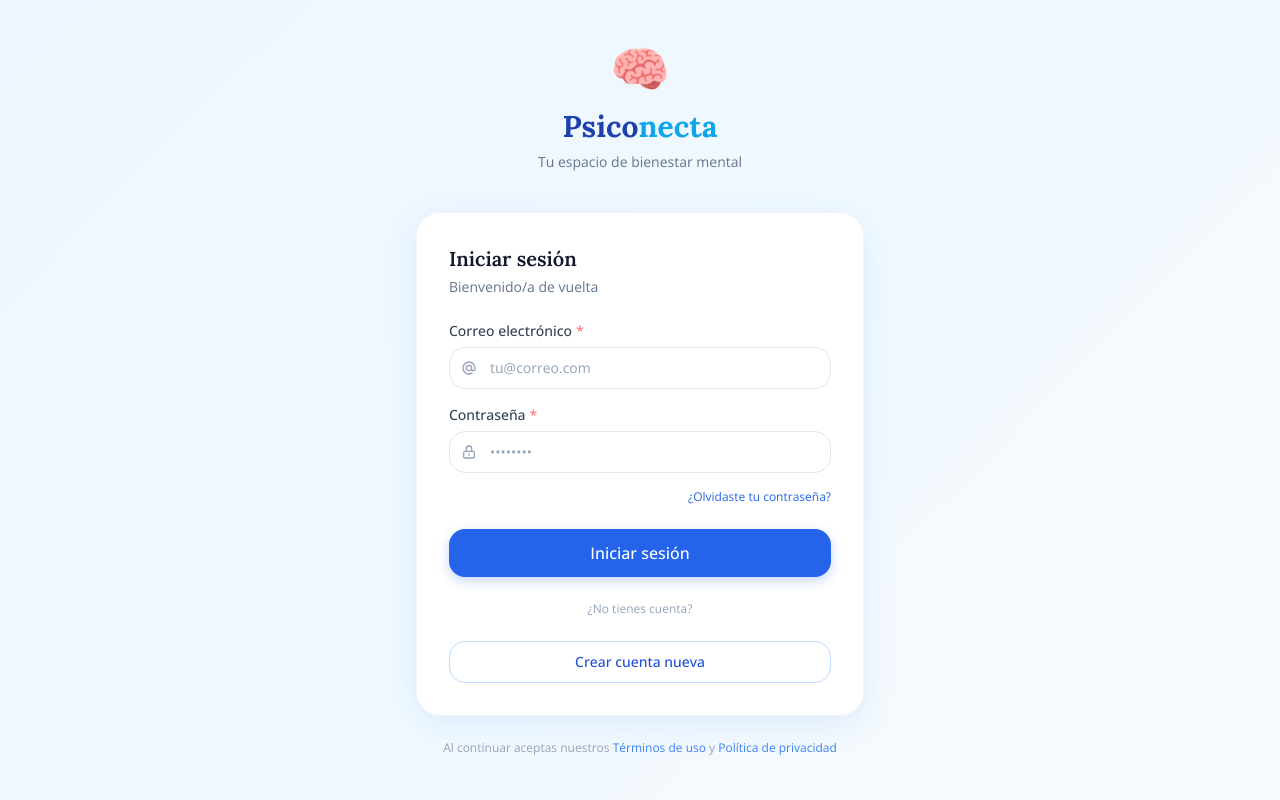
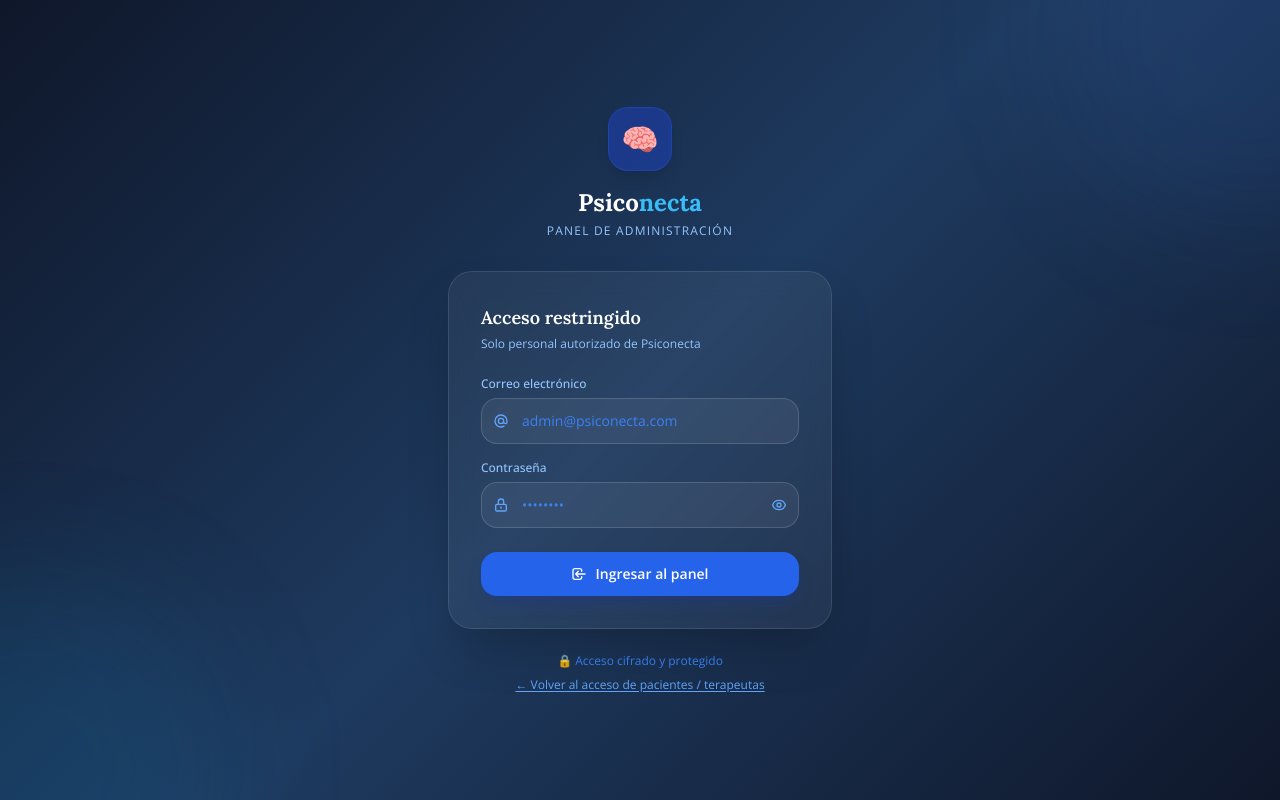
Before and after one commit to royerwatson/psiconecta-app, a React (Vite) app: page /admin/login in a window 1280 px wide. Before the commit this address led to /login. Built offline with nearby package versions, Linux system fonts and the light colour scheme; no server answers.

Commit message:
feat(auth): login exclusivo para admin con diseño oscuro y verificación de rol

```diff
--- a/src/App.jsx
+++ b/src/App.jsx
@@ -22,6 +22,7 @@
 import Register       from '@/pages/auth/Register'
 import ForgotPassword from '@/pages/auth/ForgotPassword'
 import ResetPassword  from '@/pages/auth/ResetPassword'
+import AdminLogin     from '@/pages/auth/AdminLogin'
 
 // Terapeuta
 import TherapistDashboard  from '@/pages/therapist/TherapistDashboard'
@@ -89,11 +90,14 @@
       />
 
       <Routes>
-        {/* Auth */}
+        {/* Auth — pacientes y terapeutas */}
         <Route path="/login"           element={<Login />} />
         <Route path="/register"        element={<Register />} />
         <Route path="/forgot-password" element={<ForgotPassword />} />
         <Route path="/reset-password"  element={<ResetPassword />} />
+
+        {/* Auth — administradores (acceso exclusivo) */}
+        <Route path="/admin/login"     element={<AdminLogin />} />
 
         {/* Video call — fuera del layout (pantalla completa) */}
         <Route path="/video-call/:sessionId" element={
--- a/src/components/layout/AdminLayout.jsx
+++ b/src/components/layout/AdminLayout.jsx
@@ -17,7 +17,7 @@
 
   const handleSignOut = async () => {
     await signOut()
-    navigate('/login')
+    navigate('/admin/login')
   }
 
   return (
--- a/src/components/layout/ProtectedRoute.jsx
+++ b/src/components/layout/ProtectedRoute.jsx
@@ -37,10 +37,8 @@
 // Ruta solo para administradores
 export function AdminRoute({ children }) {
   const { user, role, initialized } = useAuthStore()
-  const location = useLocation()
 
   if (!initialized) return <LoadingScreen />
-  if (!user) return <Navigate to="/login" state={{ from: location }} replace />
-  if (role !== 'admin') return <Navigate to="/login" replace />
+  if (!user || role !== 'admin') return <Navigate to="/admin/login" replace />
   return children
 }
--- /dev/null
+++ b/src/pages/auth/AdminLogin.jsx
@@ -0,0 +1,184 @@
+import { useState } from 'react'
+import { useNavigate } from 'react-router-dom'
+import { useAuthStore } from '@/store/authStore'
+import toast from 'react-hot-toast'
+
+export default function AdminLogin() {
+  const [form, setForm]       = useState({ email: '', password: '' })
+  const [loading, setLoading] = useState(false)
+  const [showPass, setShowPass] = useState(false)
+  const { signIn }            = useAuthStore()
+  const navigate              = useNavigate()
+
+  const handleChange = (e) =>
+    setForm(f => ({ ...f, [e.target.name]: e.target.value }))
+
+  const handleSubmit = async (e) => {
+    e.preventDefault()
+    setLoading(true)
+    try {
+      await signIn(form)
+      const role = useAuthStore.getState().role
+      if (role !== 'admin') {
+        // Si no es admin, cerrar sesión y mostrar error
+        await useAuthStore.getState().signOut()
+        toast.error('Acceso denegado. Esta área es exclusiva para administradores.')
+        return
+      }
+      toast.success('Bienvenido al panel de administración')
+      navigate('/admin/dashboard', { replace: true })
+    } catch (err) {
+      toast.error(err.message ?? 'Credenciales incorrectas')
+    } finally {
+      setLoading(false)
+    }
+  }
+
+  return (
+    <div className="min-h-dvh bg-primary-950 flex items-center justify-center p-4"
+      style={{ background: 'linear-gradient(135deg, #0f172a 0%, #1e3a5f 50%, #0f172a 100%)' }}>
+
+      {/* Fondo decorativo */}
+      <div className="absolute inset-0 overflow-hidden pointer-events-none">
+        <div className="absolute -top-40 -right-40 w-96 h-96 bg-primary-500/10 rounded-full blur-3xl" />
+        <div className="absolute -bottom-40 -left-40 w-96 h-96 bg-calm-500/10 rounded-full blur-3xl" />
+      </div>
+
+      <div className="w-full max-w-sm relative animate-fade-in">
+
+        {/* Logo */}
+        <div className="text-center mb-8">
+          <div className="inline-flex items-center justify-center w-16 h-16 rounded-2xl bg-primary-800/60 border border-primary-700/50 mb-4 shadow-lg">
+            <span className="text-3xl">🧠</span>
+          </div>
+          <h1 className="font-serif text-2xl font-bold text-white">
+            Psico<span className="text-calm-400">necta</span>
+          </h1>
+          <p className="text-primary-300 text-xs mt-1 tracking-widest uppercase">
+            Panel de Administración
+          </p>
+        </div>
+
+        {/* Card */}
+        <div className="bg-white/5 backdrop-blur-md border border-white/10 rounded-3xl p-8 shadow-2xl">
+
+          <div className="mb-6">
+            <h2 className="text-white font-semibold text-lg">Acceso restringido</h2>
+            <p className="text-primary-300 text-xs mt-1">
+              Solo personal autorizado de Psiconecta
+            </p>
+          </div>
+
+          <form onSubmit={handleSubmit} className="flex flex-col gap-4">
+
+            {/* Email */}
+            <div>
+              <label className="block text-xs font-medium text-primary-300 mb-1.5">
+                Correo electrónico
+              </label>
+              <div className="relative">
+                <span className="absolute left-3 top-1/2 -translate-y-1/2 text-primary-400">
+                  <svg className="h-4 w-4" fill="none" stroke="currentColor" viewBox="0 0 24 24">
+                    <path strokeLinecap="round" strokeLinejoin="round" strokeWidth={2}
+                      d="M16 12a4 4 0 10-8 0 4 4 0 008 0zm0 0v1.5a2.5 2.5 0 005 0V12a9 9 0 10-9 9m4.5-1.206a8.959 8.959 0 01-4.5 1.207" />
+                  </svg>
+                </span>
+                <input
+                  type="email"
+                  name="email"
+                  value={form.email}
+                  onChange={handleChange}
+                  placeholder="admin@psiconecta.com"
+                  required
+                  autoComplete="email"
+                  className="w-full bg-white/8 border border-white/15 text-white placeholder-primary-500 rounded-xl pl-10 pr-4 py-3 text-sm focus:outline-none focus:border-primary-400 focus:ring-1 focus:ring-primary-400/50 transition-all"
+                  style={{ background: 'rgba(255,255,255,0.06)' }}
+                />
+              </div>
+            </div>
+
+            {/* Password */}
+            <div>
+              <label className="block text-xs font-medium text-primary-300 mb-1.5">
+                Contraseña
+              </label>
+              <div className="relative">
+                <span className="absolute left-3 top-1/2 -translate-y-1/2 text-primary-400">
+                  <svg className="h-4 w-4" fill="none" stroke="currentColor" viewBox="0 0 24 24">
+                    <path strokeLinecap="round" strokeLinejoin="round" strokeWidth={2}
+                      d="M12 15v2m-6 4h12a2 2 0 002-2v-6a2 2 0 00-2-2H6a2 2 0 00-2 2v6a2 2 0 002 2zm10-10V7a4 4 0 00-8 0v4h8z" />
+                  </svg>
+                </span>
+                <input
+                  type={showPass ? 'text' : 'password'}
+                  name="password"
+                  value={form.password}
+                  onChange={handleChange}
+                  placeholder="••••••••"
+                  required
+                  autoComplete="current-password"
+                  className="w-full border border-white/15 text-white placeholder-primary-500 rounded-xl pl-10 pr-10 py-3 text-sm focus:outline-none focus:border-primary-400 focus:ring-1 focus:ring-primary-400/50 transition-all"
+                  style={{ background: 'rgba(255,255,255,0.06)' }}
+                />
+                <button
+                  type="button"
+                  onClick={() => setShowPass(v => !v)}
+                  className="absolute right-3 top-1/2 -translate-y-1/2 text-primary-400 hover:text-primary-200 transition-colors"
+                >
+                  {showPass ? (
+                    <svg className="h-4 w-4" fill="none" stroke="currentColor" viewBox="0 0 24 24">
+                      <path strokeLinecap="round" strokeLinejoin="round" strokeWidth={2}
+                        d="M13.875 18.825A10.05 10.05 0 0112 19c-4.478 0-8.268-2.943-9.543-7a9.97 9.97 0 011.563-3.029m5.858.908a3 3 0 114.243 4.243M9.878 9.878l4.242 4.242M9.88 9.88l-3.29-3.29m7.532 7.532l3.29 3.29M3 3l3.59 3.59m0 0A9.953 9.953 0 0112 5c4.478 0 8.268 2.943 9.543 7a10.025 10.025 0 01-4.132 5.411m0 0L21 21" />
+                    </svg>
+                  ) : (
+                    <svg className="h-4 w-4" fill="none" stroke="currentColor" viewBox="0 0 24 24">
+                      <path strokeLinecap="round" strokeLinejoin="round" strokeWidth={2}
+                        d="M15 12a3 3 0 11-6 0 3 3 0 016 0z" />
+                      <path strokeLinecap="round" strokeLinejoin="round" strokeWidth={2}
+                        d="M2.458 12C3.732 7.943 7.523 5 12 5c4.478 0 8.268 2.943 9.542 7-1.274 4.057-5.064 7-9.542 7-4.477 0-8.268-2.943-9.542-7z" />
+                    </svg>
+                  )}
+                </button>
+              </div>
+            </div>
+
+            {/* Botón */}
+            <button
+              type="submit"
+              disabled={loading}
+              className="mt-2 w-full bg-primary-600 hover:bg-primary-500 active:scale-[0.98] disabled:opacity-60 disabled:cursor-not-allowed text-white font-semibold py-3 rounded-xl text-sm transition-all flex items-center justify-center gap-2 shadow-lg shadow-primary-900/40"
+            >
+              {loading ? (
+                <>
+                  <span className="w-4 h-4 border-2 border-white/30 border-t-white rounded-full animate-spin" />
+                  Verificando...
+                </>
+              ) : (
+                <>
+                  <svg className="h-4 w-4" fill="none" stroke="currentColor" viewBox="0 0 24 24">
+                    <path strokeLinecap="round" strokeLinejoin="round" strokeWidth={2}
+                      d="M11 16l-4-4m0 0l4-4m-4 4h14m-5 4v1a3 3 0 01-3 3H6a3 3 0 01-3-3V7a3 3 0 013-3h7a3 3 0 013 3v1" />
+                  </svg>
+                  Ingresar al panel
+                </>
+              )}
+            </button>
+          </form>
+        </div>
+
+        {/* Footer */}
+        <div className="text-center mt-6 flex flex-col gap-2">
+          <p className="text-primary-500 text-xs">
+            🔒 Acceso cifrado y protegido
+          </p>
+          <button
+            onClick={() => navigate('/login')}
+            className="text-primary-400 hover:text-primary-200 text-xs transition-colors underline underline-offset-2"
+          >
+            ← Volver al acceso de pacientes / terapeutas
+          </button>
+        </div>
+      </div>
+    </div>
+  )
+}
```
